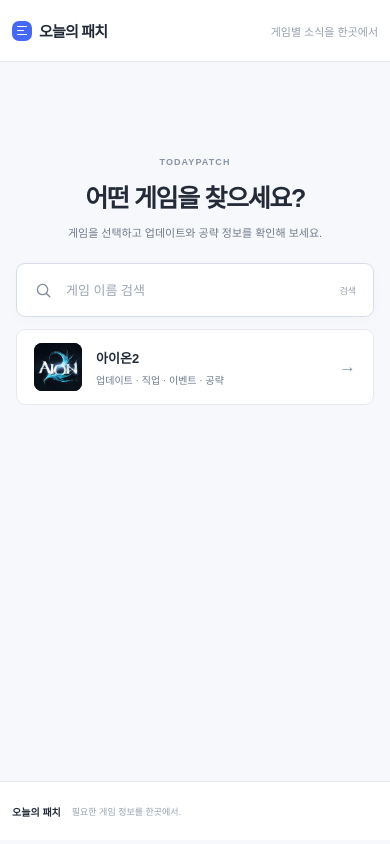
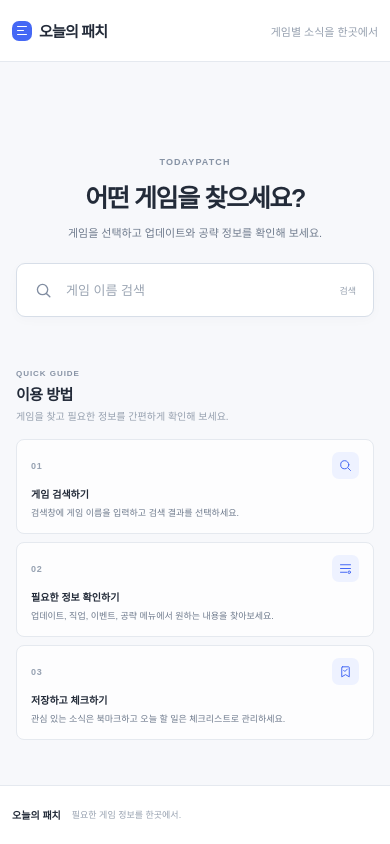
Before and after one commit to flo3r04/Todaytpatch, a website: page index.html in a window 390 px wide. Drawn offline with Linux system fonts and the light colour scheme.

Commit message:
design: 홈 화면에 이용 안내를 추가하고 검색 결과 표시를 개선

```diff
--- a/app.js
+++ b/app.js
@@ -159,6 +159,29 @@ function renderHome() {
           <kbd>검색</kbd>
         </label>
         <div class="game-results" id="game-results" aria-live="polite"></div>
+      </section>
+      <section class="home-guide" aria-labelledby="home-guide-title">
+        <div class="home-guide-heading">
+          <div><span class="home-guide-eyebrow">QUICK GUIDE</span><h2 id="home-guide-title">이용 방법</h2></div>
+          <p>게임을 찾고 필요한 정보를 간편하게 확인해 보세요.</p>
+        </div>
+        <div class="guide-steps">
+          <article class="guide-step">
+            <div class="guide-step-top"><span class="guide-step-number">01</span><span class="guide-step-icon" aria-hidden="true"><svg viewBox="0 0 24 24"><circle cx="10.8" cy="10.8" r="6.5"/><path d="m16 16 4 4"/></svg></span></div>
+            <h3>게임 검색하기</h3>
+            <p>검색창에 게임 이름을 입력하고 검색 결과를 선택하세요.</p>
+          </article>
+          <article class="guide-step">
+            <div class="guide-step-top"><span class="guide-step-number">02</span><span class="guide-step-icon" aria-hidden="true"><svg viewBox="0 0 24 24"><path d="M4 6h16M4 12h16M4 18h10"/><circle cx="18" cy="18" r="2"/></svg></span></div>
+            <h3>필요한 정보 확인하기</h3>
+            <p>업데이트, 직업, 이벤트, 공략 메뉴에서 원하는 내용을 찾아보세요.</p>
+          </article>
+          <article class="guide-step">
+            <div class="guide-step-top"><span class="guide-step-number">03</span><span class="guide-step-icon" aria-hidden="true"><svg viewBox="0 0 24 24"><path d="M7 4.5h10a1 1 0 0 1 1 1v15l-6-3.5L6 20.5v-15a1 1 0 0 1 1-1Z"/><path d="m9 10 2 2 4-4"/></svg></span></div>
+            <h3>저장하고 체크하기</h3>
+            <p>관심 있는 소식은 북마크하고 오늘 할 일은 체크리스트로 관리하세요.</p>
+          </article>
+        </div>
       </section>
     </main>`;
 }
@@ -339,7 +362,12 @@ function drawNewsList() {
 function drawGameResults() {
   const results = app.querySelector("#game-results");
   if (!results) return;
-  const matches = game.aliases.toLocaleLowerCase("ko-KR").includes(state.gameQuery.trim().toLocaleLowerCase("ko-KR"));
+  const query = state.gameQuery.trim().toLocaleLowerCase("ko-KR");
+  if (!query) {
+    results.innerHTML = "";
+    return;
+  }
+  const matches = game.aliases.toLocaleLowerCase("ko-KR").includes(query);
   results.innerHTML = matches ? `
     <a class="game-result" href="#/aion2" aria-label="아이온2 정보 열기">
       <span class="game-result-mark" aria-hidden="true"><img src="./assets/aion2-logo.png" alt="" /></span>
--- a/styles.css
+++ b/styles.css
@@ -41,7 +41,7 @@ button:focus-visible, a:focus-visible, input:focus-visible, select:focus-visible
 .nav-link.active { border-bottom-color: var(--brand); font-weight: 600; }
 .mobile-menu-button { display: none; }
 
-.home-page { min-height: calc(100vh - 134px); display: flex; align-items: flex-start; justify-content: center; padding: clamp(90px, 17vh, 160px) 24px 65px; }
+.home-page { min-height: calc(100vh - 134px); display: flex; flex-direction: column; align-items: center; justify-content: flex-start; padding: clamp(90px, 17vh, 160px) 24px 65px; }
 .home-search { width: min(100%, 630px); text-align: center; }
 .home-eyebrow, .page-eyebrow { color: #8793a5; font-size: 9px; font-weight: 600; letter-spacing: .12em; }
 .home-search h1 { margin: 14px 0 8px; font-size: clamp(25px, 4vw, 32px); line-height: 1.35; letter-spacing: -.055em; }
@@ -56,6 +56,19 @@ button:focus-visible, a:focus-visible, input:focus-visible, select:focus-visible
 .game-search-field svg { width: 19px; height: 19px; }
 .game-search-field input { font-size: 13px; }
 .game-results { margin-top: 12px; text-align: left; }
+.home-guide { width: min(100%, 630px); margin-top: 42px; text-align: left; }
+.home-guide-heading { margin-bottom: 13px; display: flex; align-items: flex-end; justify-content: space-between; gap: 12px; }
+.home-guide-eyebrow { color: #8793a5; font-size: 8px; font-weight: 600; letter-spacing: .12em; }
+.home-guide-heading h2 { margin: 4px 0 0; font-size: 15px; letter-spacing: -.035em; }
+.home-guide-heading p { margin: 0 0 1px; color: var(--muted-light); font-size: 10px; }
+.guide-steps { display: grid; grid-template-columns: repeat(3, minmax(0, 1fr)); gap: 9px; }
+.guide-step { min-width: 0; min-height: 132px; padding: 13px; border: 1px solid var(--line); border-radius: 8px; background: rgba(255, 255, 255, .76); }
+.guide-step-top { margin-bottom: 10px; display: flex; align-items: center; justify-content: space-between; }
+.guide-step-number { color: #97a2b2; font-size: 9px; font-weight: 600; letter-spacing: .08em; }
+.guide-step-icon { width: 27px; height: 27px; display: grid; place-items: center; border-radius: 7px; background: var(--brand-soft); color: var(--brand); }
+.guide-step-icon svg { width: 15px; height: 15px; fill: none; stroke: currentColor; stroke-linecap: round; stroke-linejoin: round; stroke-width: 1.6; }
+.guide-step h3 { margin: 0 0 5px; font-size: 10px; font-weight: 600; }
+.guide-step p { margin: 0; color: var(--muted); font-size: 9px; line-height: 1.65; }
 .game-result { min-height: 76px; display: flex; align-items: center; gap: 14px; padding: 13px 17px; border: 1px solid var(--line); border-radius: 9px; background: var(--surface); transition: border-color 140ms ease, box-shadow 140ms ease, transform 140ms ease; }
 .game-result:hover { transform: translateY(-1px); border-color: #cbd5ed; box-shadow: 0 8px 20px rgba(35, 51, 90, .05); }
 .game-result-mark { width: 48px; height: 48px; display: block; flex: 0 0 auto; overflow: hidden; border-radius: 8px; background: #07111d; }
@@ -229,6 +242,12 @@ button:focus-visible, a:focus-visible, input:focus-visible, select:focus-visible
   .home-page { min-height: calc(100vh - 125px); padding: 90px 16px 45px; }
   .home-search h1 { font-size: 25px; }
   .home-search > p { margin-bottom: 21px; font-size: 11px; }
+  .home-guide { margin-top: 34px; }
+  .home-guide-heading { align-items: flex-start; flex-direction: column; gap: 5px; }
+  .home-guide-heading p { line-height: 1.6; }
+  .guide-steps { grid-template-columns: 1fr; gap: 8px; }
+  .guide-step { min-height: 0; padding: 12px 14px; }
+  .guide-step-top { margin-bottom: 7px; }
   .game-page { min-height: calc(100vh - 125px); padding-top: 24px; padding-bottom: 42px; }
   .page-heading { margin: 19px 0 15px; align-items: flex-start; flex-direction: column; gap: 9px; }
   .page-heading h1 { font-size: 25px; }
```
